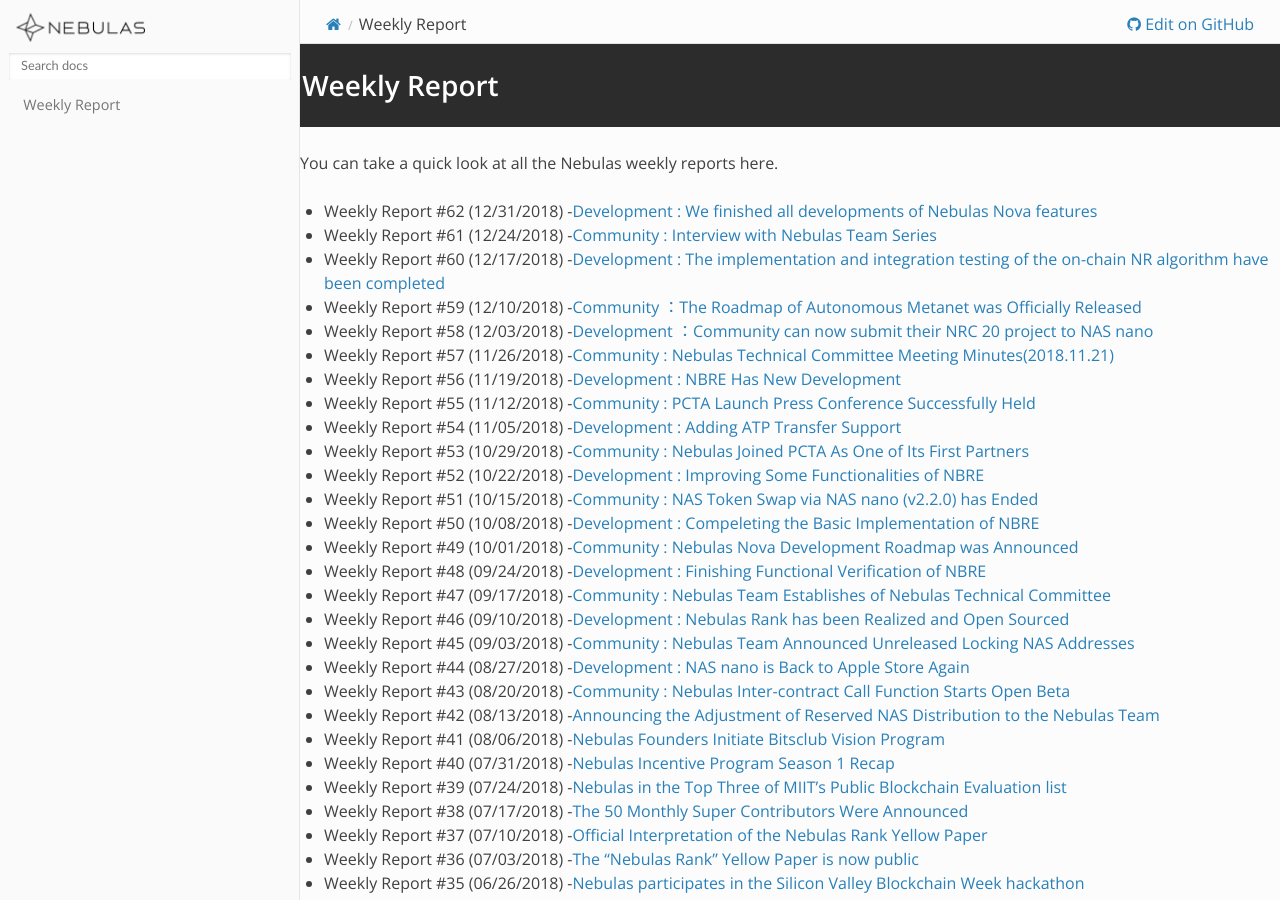
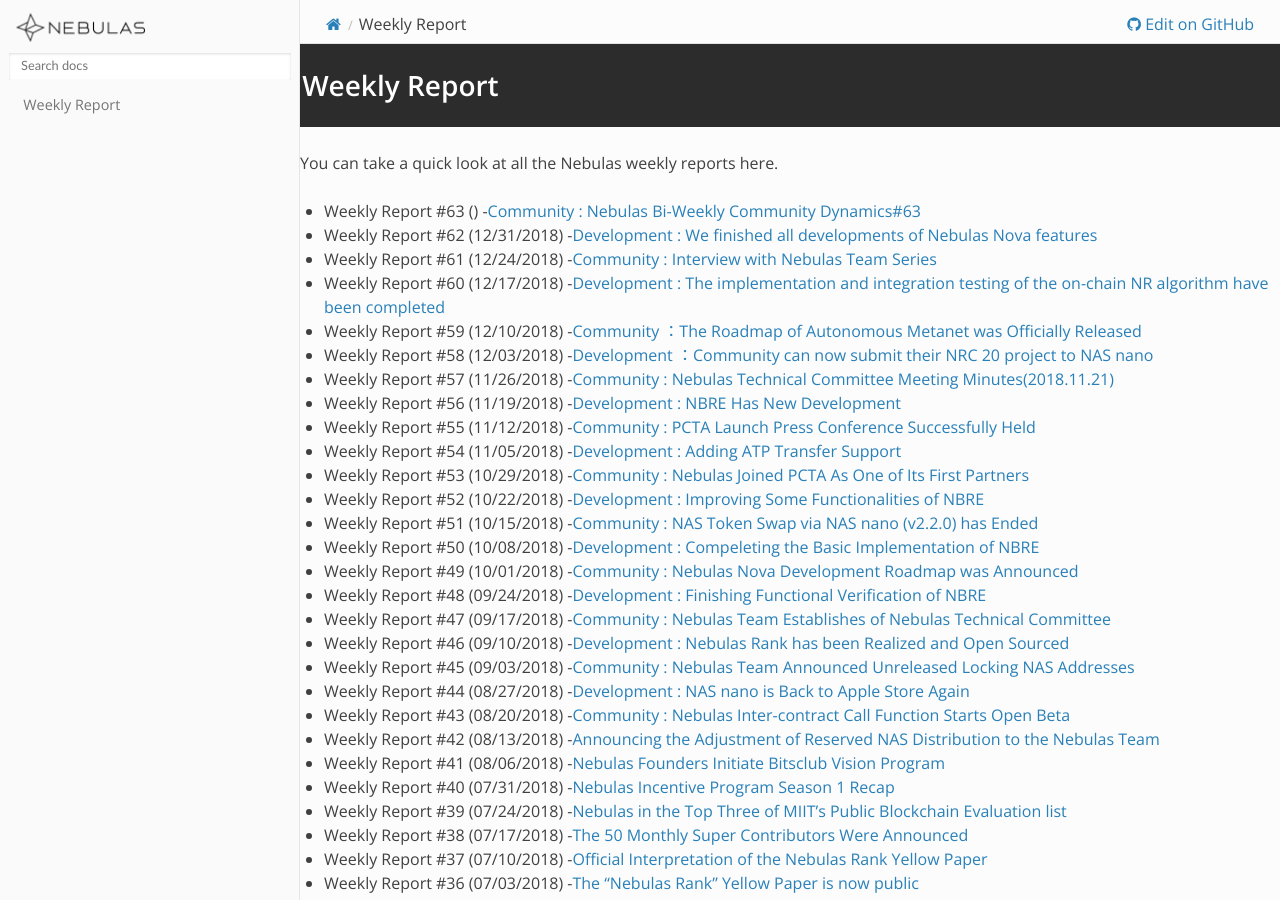
Before and after one commit to nebulasio/nebdocs, a Sphinx documentation site: the page built from docs/community/weekly-report.md, in a window 1280 px wide and 900 px high. Built offline with Sphinx 7.4.7 and the Read the Docs theme 2.0.0, drawn with Linux system fonts in a browser that asks for light colours; pages that are not in the unit, such as notebooks, are missing from menus.

Commit message:
Update weekly-report.md

```diff
--- a/docs/community/weekly-report.md
+++ b/docs/community/weekly-report.md
@@ -2,6 +2,8 @@
 
 You can take a quick look at all the Nebulas weekly reports here.
 
+
+- Weekly Report #63 () -[Community : Nebulas Bi-Weekly Community Dynamics#63](https://medium.com/p/63938b990745/edit)
 - Weekly Report #62 (12/31/2018) -[Development : We finished all developments of Nebulas Nova features](https://medium.com/nebulasio/nebulas-bi-weekly-development-commits-62-dbd919193806)
 - Weekly Report #61 (12/24/2018) -[Community : Interview with Nebulas Team Series](https://medium.com/nebulasio/nebulas-bi-weekly-community-dynamics-61-e209af7a1ef2)
 - Weekly Report #60 (12/17/2018) -[Development : The implementation and integration testing of the on-chain NR algorithm have been completed](https://medium.com/nebulasio/nebulas-bi-weekly-development-commits-60-62557de76f08)
```
